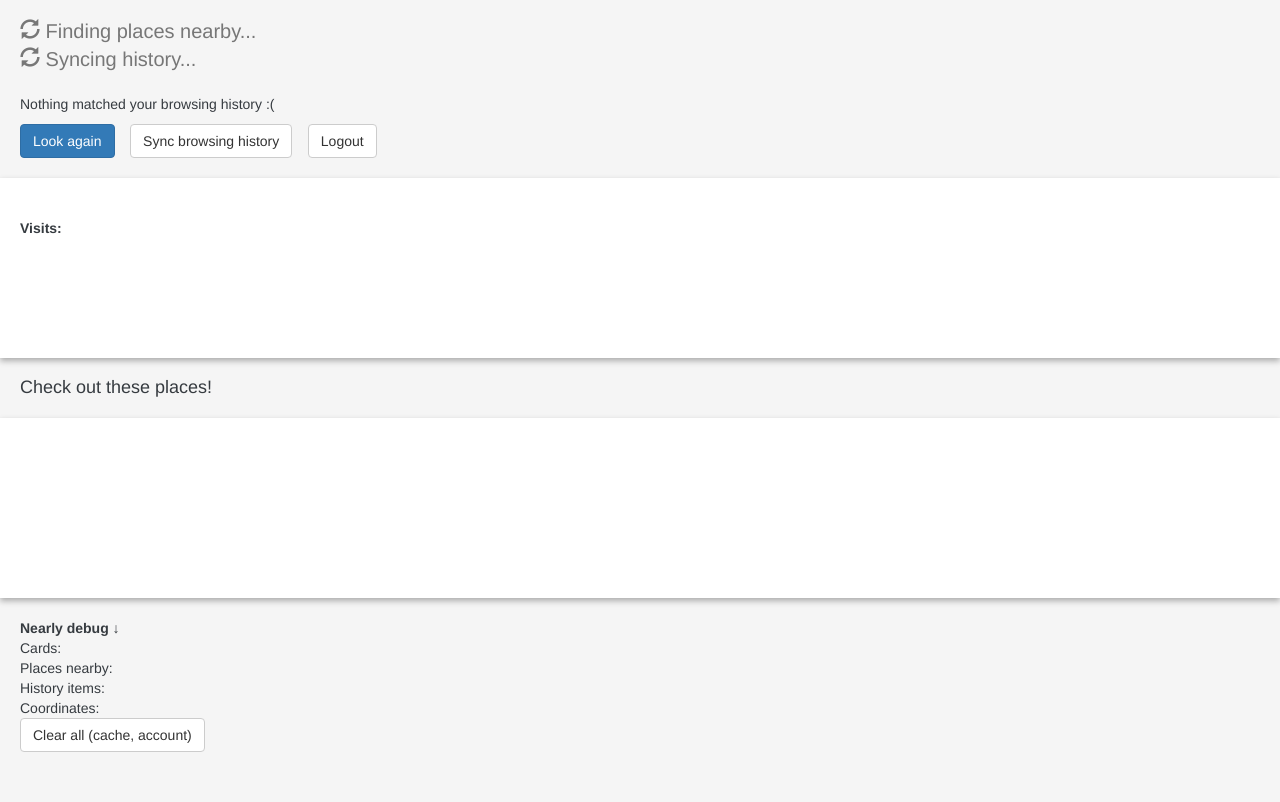
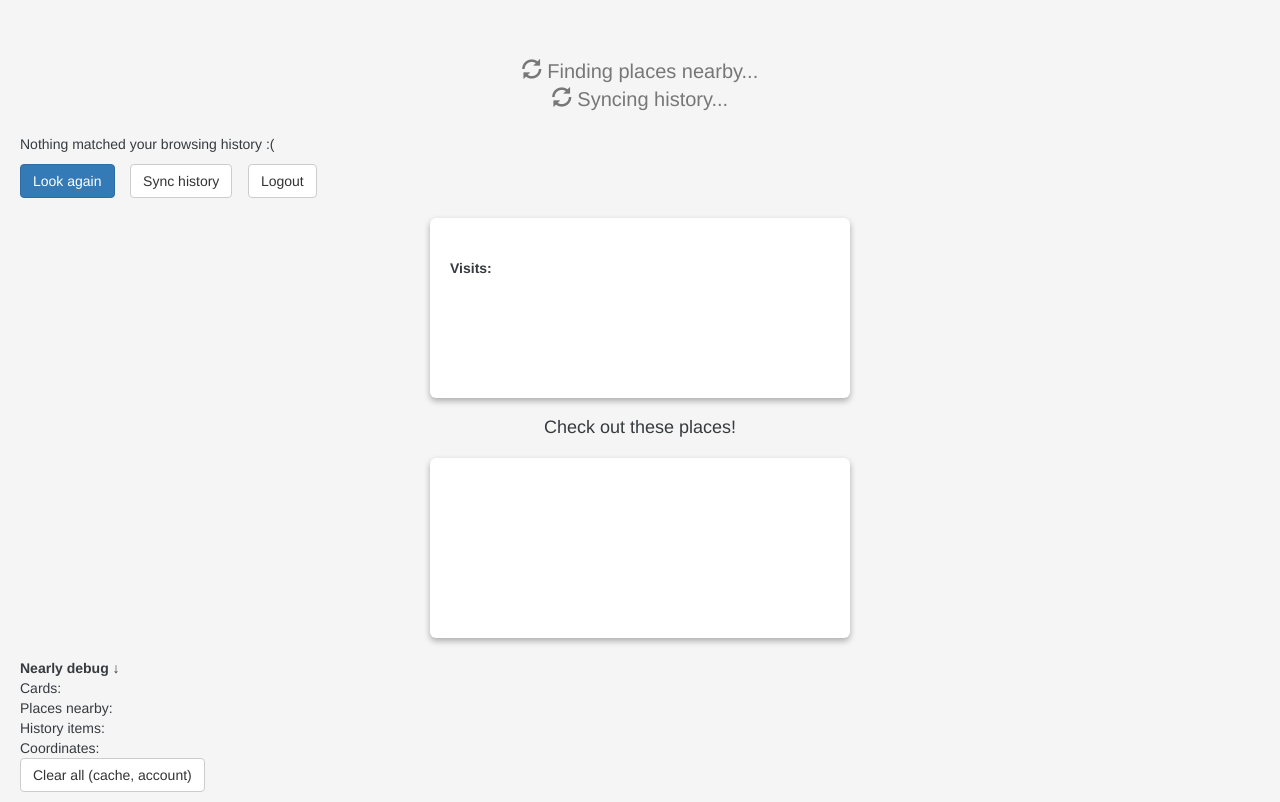
Before and after one commit to grigoryk/nearly-fennec, a website: page index.html in a window 1280 px wide. Shown: the part 413-1215 px from the top of the page. Before the commit the page ends 1175 px from the top, so only its background shows below. Drawn offline with nearby package versions, Linux system fonts and the light colour scheme; some packages are replaced by stand-ins of ours.

Commit message:
Bringing back cards UI
cleaning up some padding and margins, bringing back cards, removing the
image sliding for now

```diff
--- a/css/styles.css
+++ b/css/styles.css
@@ -14,10 +14,11 @@ img {
     display: block;
 }
 
-.retry {
+#retry {
+    width: 440px;
     height: 60px;
     background: #f5f5f5;
-    margin-left: 20px;
+    margin: auto;
     margin-top: 20px;
     display: block;
 }
@@ -31,11 +32,12 @@ h1 {
 }
 
 .login-form h4 {
-    color: #555;
+    color: #363B40;
     margin-bottom: 20px;
 }
 
 #login-form {
+    width: 440px;
     padding: 10px;
     margin: auto;
     margin-top: 10px;
@@ -53,10 +55,13 @@ h1 {
 
 .loading {
     color: #777;
+    text-align: center;
+    margin-top: 60px;
 }
 
 .card {
-    width: 100%;
+    width: 420px;
+    min-height: 180px;
     padding: 0px;
     margin: auto;
     margin-top: 10px;
@@ -64,19 +69,19 @@ h1 {
     background: #FFFFFF;
     box-shadow: 0px 3px 6px 0px rgba(0,0,0,0.30);
     overflow: hidden;
-    min-height: 180px;
+    border-radius: 6px;
 }
 
 .photo {
-    width: 33%;
+    width: 140px;
     height: 180px;
-    text-align: center;
-    transition: width 0.5s;
+    border-radius: 0 6px 6px 0;
     float: right;
-    position: absolute;
-    overflow: hidden;
+/*    position: absolute;
+*/    overflow: hidden;
     right: 0;
-    z-index: 1;
+/*    z-index: 1;
+    transition: width 0.5s;*/
 }
 
 .items {
@@ -87,13 +92,14 @@ h1 {
     bottom: 0px;
 }
 
-.keep-searching {
+/*.keep-searching {
     margin-left: 5px;
-}
+}*/
 
 .recommendations-title {
     font-size: 15pt;
     margin: 20px;
+    text-align: center;
 }
 
 .overflow-url {
@@ -136,7 +142,7 @@ h1 {
     color: #363B40;
     line-height: 24px;
     margin-top: 0px;
-    transition: opacity 0.5s;
+    /*transition: opacity 0.5s;*/
 }
 
 .items {
--- a/index.html
+++ b/index.html
@@ -86,7 +86,7 @@
                 <div>
                     <p>
                         <button class="btn btn-small btn-primary" data-bind="click: uiActions.nearbySearch">Look again</button>&nbsp;&nbsp;&nbsp;
-                        <button class="btn btn-small btn-default" data-bind="click: uiActions.fetchHistory">Sync browsing history</button>&nbsp;&nbsp;&nbsp;
+                        <button class="btn btn-small btn-default" data-bind="click: uiActions.fetchHistory">Sync history</button>&nbsp;&nbsp;&nbsp;
                         <button class="btn btn-small btn-default" data-bind="click: uiActions.logout">Logout</button>
                     </p>
                     <!-- <p class="keep-searching"><i class="glyphicon glyphicon-arrow-up"></i> keep searching!</p> -->
@@ -95,7 +95,7 @@
 
             <div class="cards" data-bind="foreach: union, visible: union().length > 0">
                 <div class="card">
-                    <div class="photo" data-bind="click: $parent.uiActions.expandPhoto, style: {width: place.photoExpanded() ? '90%' : '33%'}">
+                    <div class="photo">
                         <img data-bind="attr: {src: place.photo}">
                     </div>
                     <div class="info" data-bind="style: {opacity: place.photoExpanded() ? '0.5' : '1'}">
@@ -127,7 +127,7 @@
 
     <div class="cards" data-bind="foreach: recommendations">
         <div class="card">
-            <div class="photo" data-bind="click: $parent.uiActions.expandPhoto, style: {width: place.photoExpanded() ? '90%' : '33%'}">
+            <div class="photo">
                 <img data-bind="attr: {src: place.photo}">
             </div>
             <div class="info" data-bind="style: {opacity: place.photoExpanded() ? '0.5' : '1'}">
```
